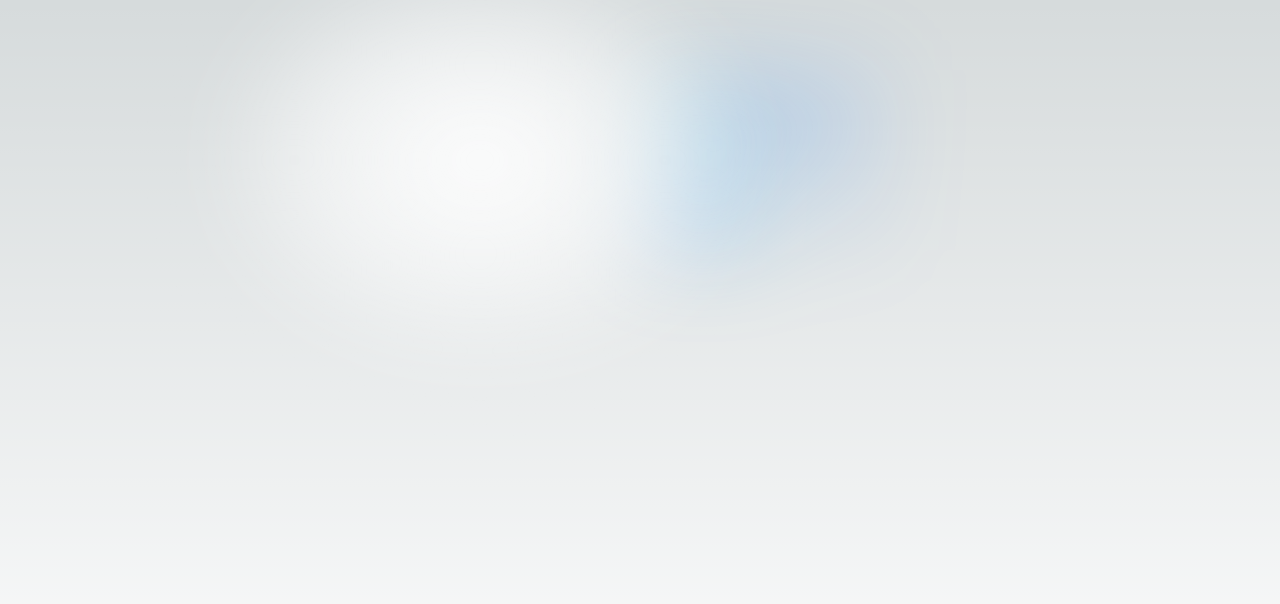
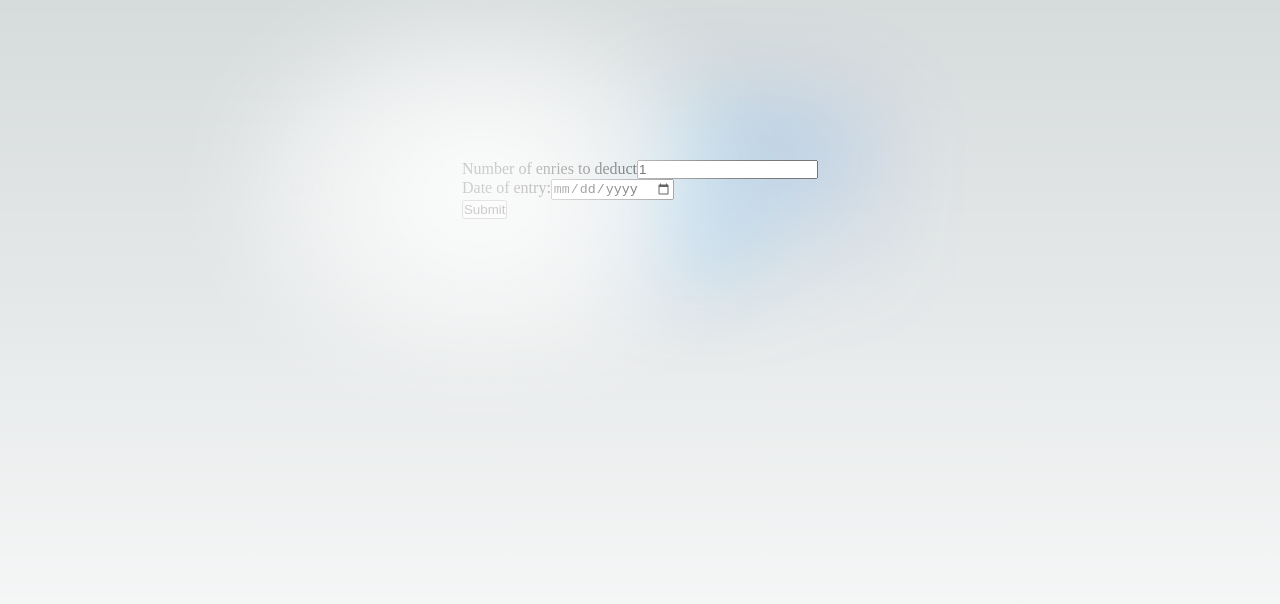
Before and after one commit to podmar/Q-counter, a Next.js app: page / in a window 1280 px wide. Shown: the top 604 px of the page. Built offline with nearby package versions, Linux system fonts and the light colour scheme.

Commit message:
draft form and apply in the app

```diff
--- /dev/null
+++ b/pages/components/Form.tsx
@@ -0,0 +1,23 @@
+import React from 'react'
+
+function Form() {
+  return (
+      <>
+        <form action="/pages/api/entry.ts" method="post">
+            <div>
+              <label htmlFor="number">Number of enries to deduct</label>
+              <input type="text" id="number" name="number" defaultValue={1}/>
+            </div>
+            <div>
+              <label htmlFor="date">Date of entry:</label>
+              <input type="date" id="date" name="date" defaultValue={new Date().toLocaleDateString()}/>
+            </div>
+
+          <button type="submit">Submit</button>
+        </form>
+
+    </>
+  )
+}
+
+export default Form
--- a/pages/index.tsx
+++ b/pages/index.tsx
@@ -18,6 +18,7 @@ export default function Home() {
 
         <div className={styles.center}>
 
+        <Form />
 
         </div>
 
```
